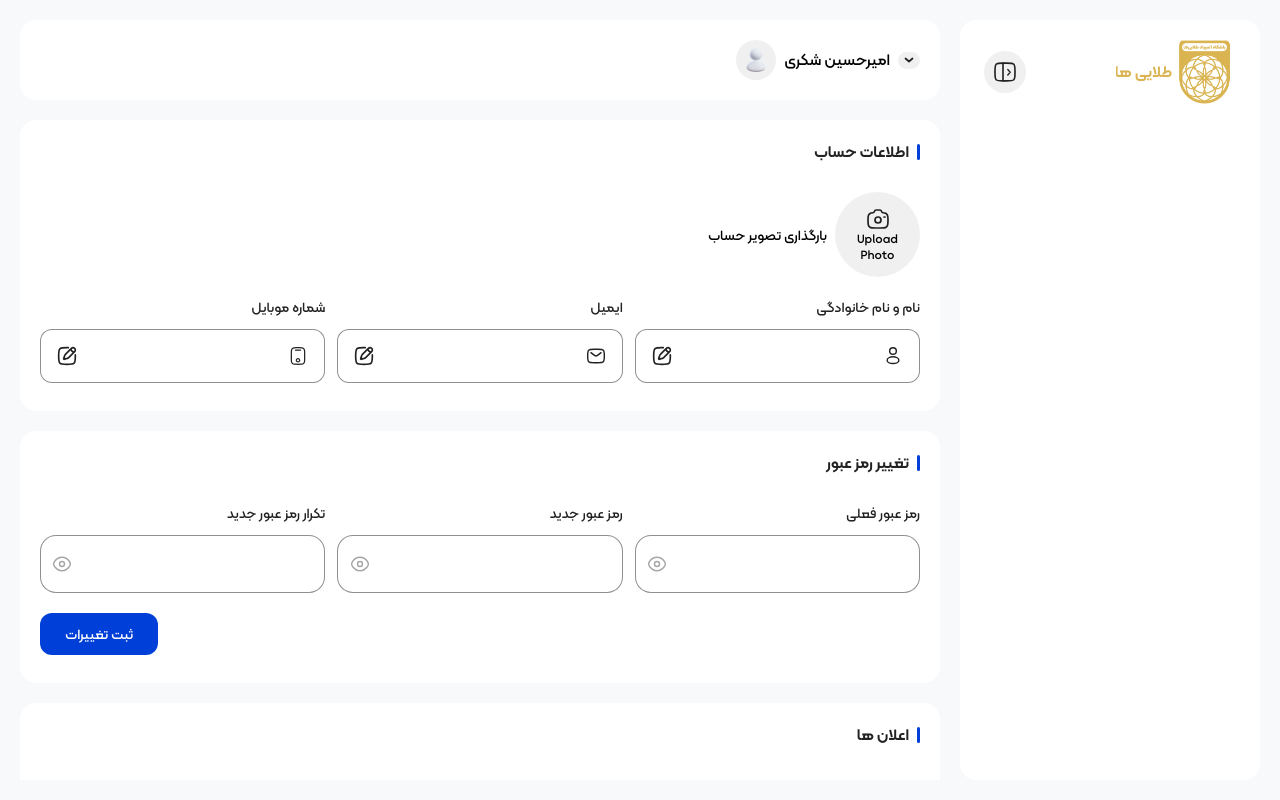
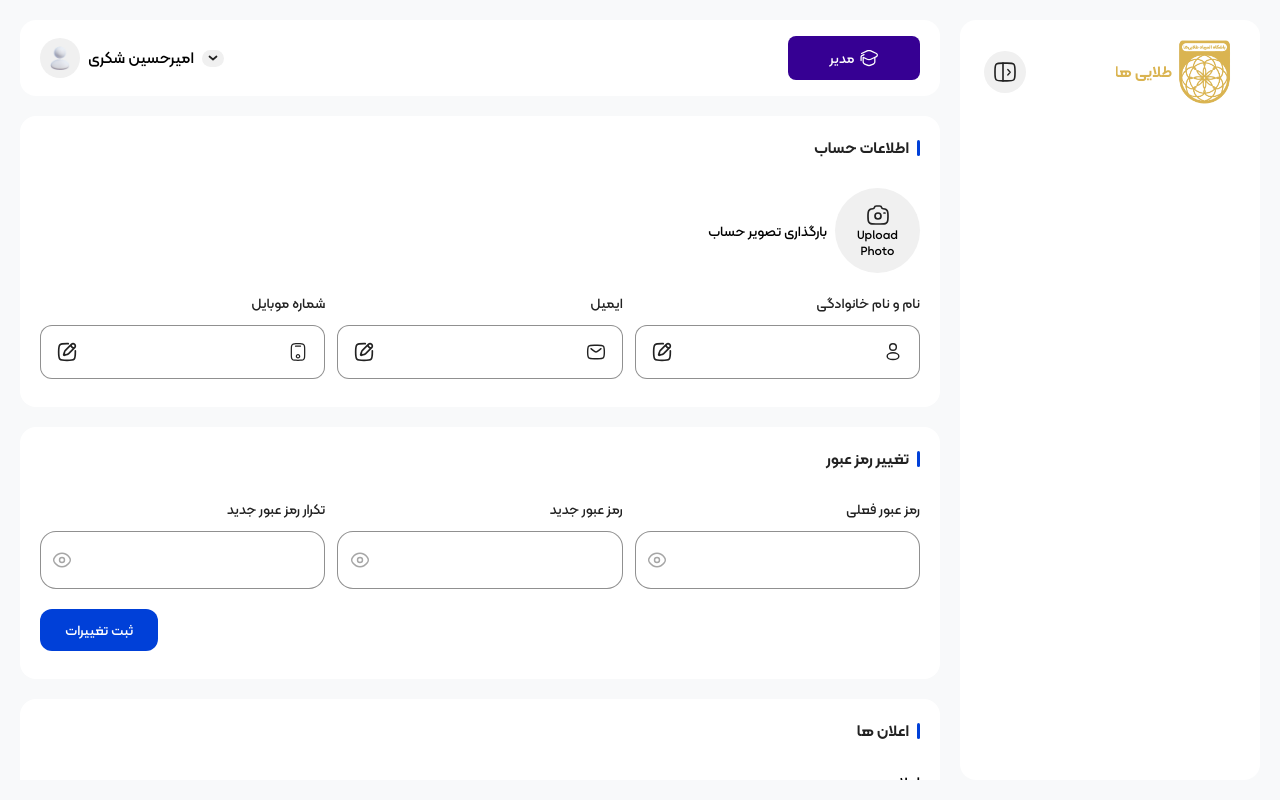
Before and after one commit to hayatisaeed/lmsfrontend, a Next.js app: page /profile in a window 1280 px wide. Built offline with nearby package versions, Linux system fonts and the light colour scheme.

Commit message:
feat(header/label):create label header student ,teacher, admin

```diff
--- a/components/header/Account.tsx
+++ b/components/header/Account.tsx
@@ -49,7 +49,7 @@ export default function Account({ name, image }: IAccountProps) {
       </DropDown.Toggler>
 
       <h3 className="text-sm md:text-[16px]">{name}</h3>
-      <div className="relative size-8 md:size-10 rounded-full bg-box-primary ">
+      <div className="relative size-8 md:size-10 rounded-full bg-box-primary">
         <Image
           fill
           alt="user"
--- a/components/header/Header.tsx
+++ b/components/header/Header.tsx
@@ -1,8 +1,12 @@
+//import account
 import Account from "@/components/header/Account";
 
+//import label
+import Label from "@/components/header/Label";
 export default function Header() {
   return (
-    <div className="w-full bg-white-primary rounded-none lg:rounded-2xl p-5 mb-5">
+    <div className="w-full bg-white-primary rounded-none lg:rounded-2xl px-5 py-4 mb-5 flex justify-between items-center">
+      <Label type="Admin" />
       <Account name="امیرحسین شکری" />
     </div>
   );
--- /dev/null
+++ b/components/header/Label.tsx
@@ -0,0 +1,32 @@
+"use client";
+
+//import constant
+import { user } from "@/constant/label";
+
+//import icons
+import { SquareAcademicCap } from "@/shared/icons";
+
+//import clsx
+import clsx from "clsx";
+
+interface ILabelProps {
+  type: "Student" | "Professor" | "Admin";
+}
+
+export default function Label({ type }: ILabelProps) {
+  const { lable } = user.find((item) => item.type === type)!;
+
+  return (
+    <div
+      className={clsx(
+        "min-w-[132px] p-3 rounded-lg  items-center justify-center gap-1 hidden md:flex",
+        type === "Admin"
+          ? "bg-background-box-manager"
+          : "bg-backgrdound-box-green"
+      )}
+    >
+      <SquareAcademicCap color="LIGHT" size="SM" />
+      <h3 className="text-white-primary text-sm">{lable}</h3>
+    </div>
+  );
+}
--- /dev/null
+++ b/constant/label.ts
@@ -0,0 +1,14 @@
+export const user = [
+  {
+    type: "Student",
+    lable: "دانش آموز",
+  },
+  {
+    type: "Professor",
+    lable: "استاد",
+  },
+  {
+    type: "Admin",
+    lable: "مدیر",
+  },
+];
--- a/features/profile/components/AccountItem.tsx
+++ b/features/profile/components/AccountItem.tsx
@@ -9,7 +9,7 @@ import { id } from "@/features/profile/types/idModal";
 
 interface IAccountItemProps {
   label?: string;
-  type?: string;
+  type?: "none" | "reject" | "pendding";
   icon?: ReactNode;
   value: string;
   labelModal: string;
@@ -30,6 +30,7 @@ export default function AccountItem({
     <div className="w-full flex flex-col justify-start gap-3">
       <div className="flex w-full justify-start">
         <h3 className="text-text-primary text-sm">{label}</h3>
+        {}
       </div>
       <InputEdit
         defaultValue={value}
--- a/shared/icons/essentional/Question.tsx
+++ b/shared/icons/essentional/Question.tsx
@@ -1,6 +1,5 @@
 //import constant
 import { COLORS, SIZES } from "@/shared/constant/icons";
-
 
 interface IQuestionProps {
   size?: keyof typeof SIZES;
@@ -24,7 +23,7 @@ export default function Question({
         cy="12"
         r="9.84375"
         stroke={COLORS[color]}
-        stroke-width="1.5"
+        strokeWidth="1.5"
       />
       <path
         d="M10.1543 8.92383C10.1543 7.90447 10.9806 7.07812 12 7.07812C13.0194 7.07812 13.8457 7.90447 13.8457 8.92383C13.8457 9.60053 13.4815 10.1922 12.9385 10.5135C12.4706 10.7903 12 11.2103 12 11.7539V12.9844"
--- a/styles/theme.css
+++ b/styles/theme.css
@@ -11,4 +11,6 @@
   --color-errors: #b3261e;
   --color-primary: #0040d8;
   --color-liner-primary: #1c274c;
+  --color-background-box-manager: #360093;
+  --color-backgrdound-box-green: #035d36;
 }
```
